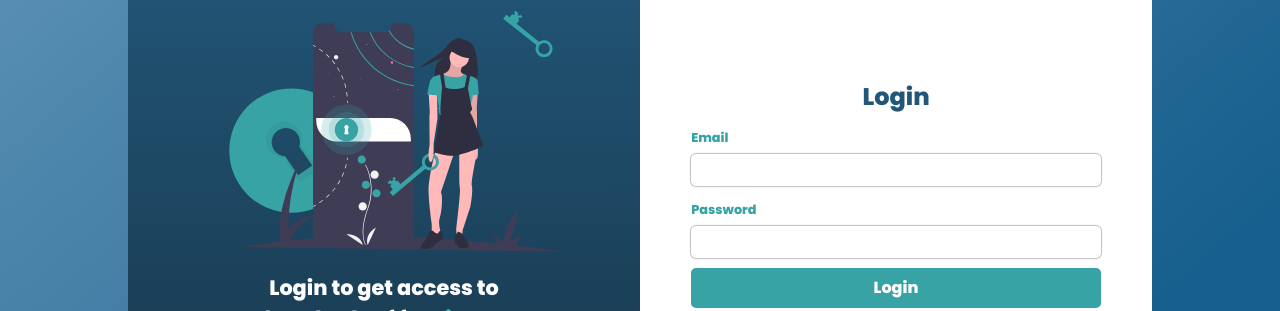
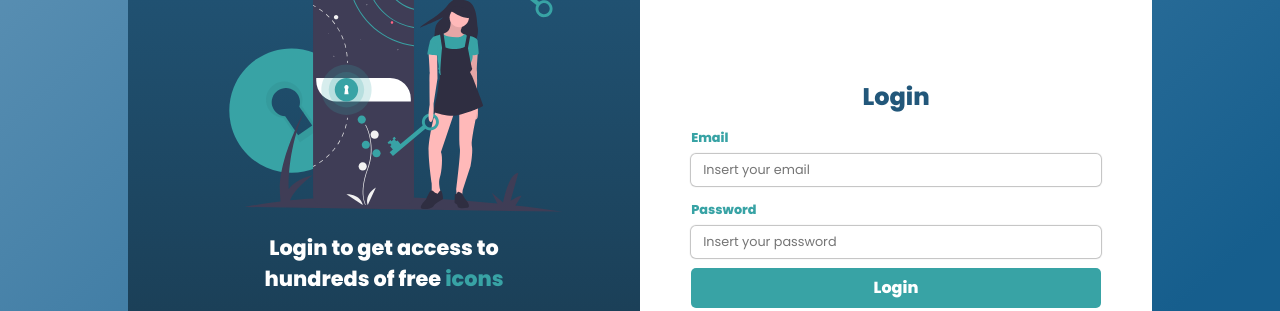
Before and after one commit to Fanreza/FindCon-Login-Register-Page, a plain HTML site: page index.html in a window 1280 px wide. Shown: the part 145-456 px from the top of the page. Drawn offline with Linux system fonts and the light colour scheme.

Commit message:
add login placeholder

```diff
--- a/aset/css/style.css
+++ b/aset/css/style.css
@@ -25,7 +25,7 @@ body{
 /* ==================== Login Section ==================== */
 section.box{
 	width: 80%;
-	height: 80%;
+	height: 90%;
 	background-color: #fff;
 	display: flex;
 }
--- a/index.html
+++ b/index.html
@@ -33,12 +33,12 @@
 				<form action="" method="">
 					<div class="email input-box">
 						<label for="email">Email</label><br>
-						<input type="email" name="email" id="email">
+						<input type="email" name="email" id="email" placeholder="Insert your email">
 					</div>
 
 					<div class="password input-box">
 						<label for="password">Password</label><br>
-						<input type="password" name="password" id="password">
+						<input type="password" name="password" id="password" placeholder="Insert your password">
 					</div>
 
 					<div class="button">
```
